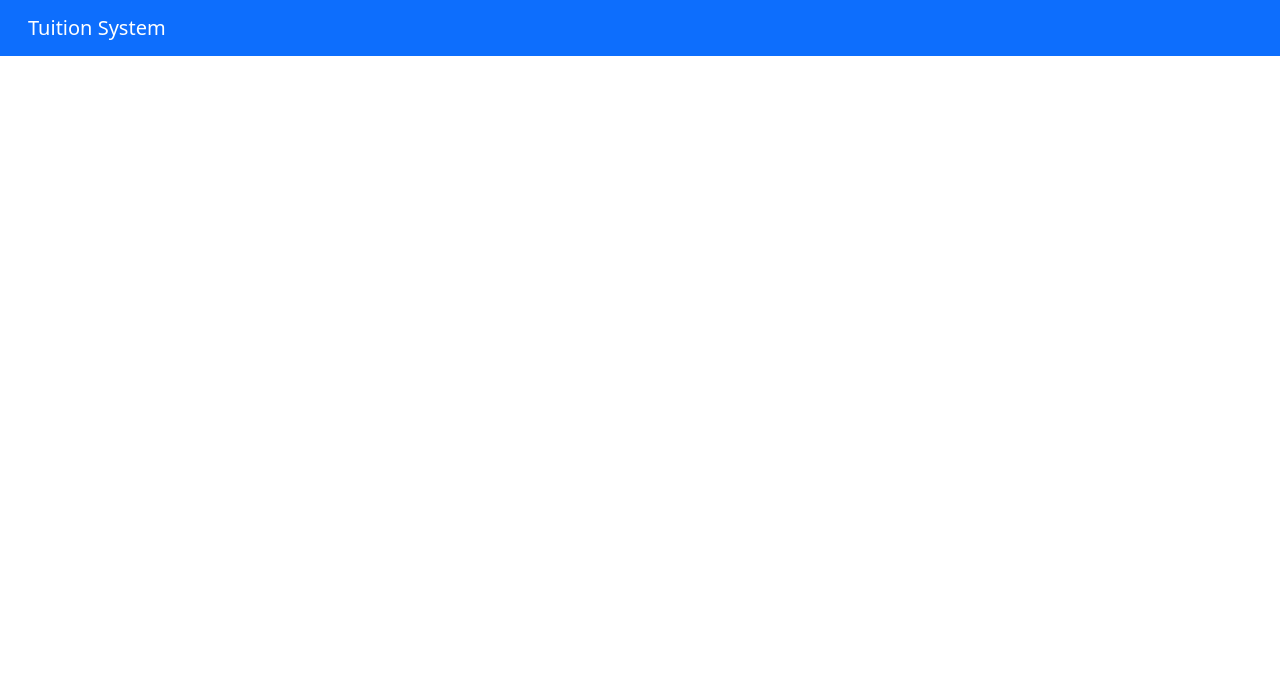
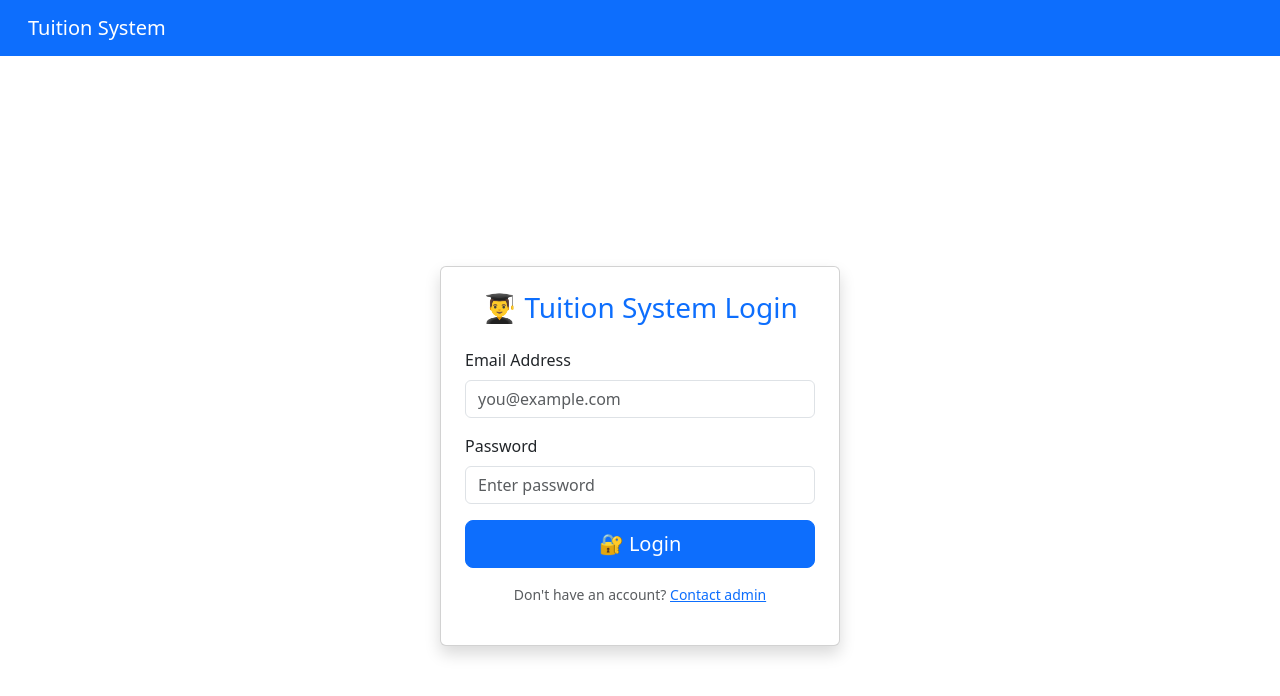
Before and after one commit to Thisumitha/tuition-management, a React (Vite) app: page /login in a window 1280 px wide. Before the commit this address had no page. Shown: the top 696 px of the page. Built offline with nearby package versions, Linux system fonts and the light colour scheme.

Commit message:
add login page and conect with dashboard

```diff
--- a/src/App.jsx
+++ b/src/App.jsx
@@ -7,6 +7,7 @@ import Report from "./pages/Report";
 import Registration from "./pages/Registration";
 import Shedular from "./pages/Shedular";
 import Navbar from "./components/Navbar";
+import Login from "./pages/login";
 function App() {
   return (
     <BrowserRouter>
@@ -20,6 +21,8 @@ function App() {
         <Route path="/attendance" element={<Attendance />} />
         <Route path="/report" element={<Report />} />
         <Route path="/shedular" element={<Shedular />} />
+        <Route path="/login" element={<Login />} />
+        {/* Add more routes as needed */}
 
 
       </Routes>
--- a/src/components/Navbar.jsx
+++ b/src/components/Navbar.jsx
@@ -1,6 +1,29 @@
-import { Link } from "react-router-dom";
+import { Link, useNavigate } from "react-router-dom";
+import { useEffect, useState } from "react";
 
 const Navbar = () => {
+  const [isLoggedIn, setIsLoggedIn] = useState(localStorage.getItem("loggedIn") === "true");
+  const navigate = useNavigate();
+
+  useEffect(() => {
+    const handleStorageChange = () => {
+      setIsLoggedIn(localStorage.getItem("loggedIn") === "true");
+    };
+
+    // ✅ Listen to login/logout changes
+    window.addEventListener("storage", handleStorageChange);
+
+    return () => {
+      window.removeEventListener("storage", handleStorageChange);
+    };
+  }, []);
+
+  const handleLogout = () => {
+    localStorage.removeItem("loggedIn");
+    window.dispatchEvent(new Event("storage")); // 🔄 notify state change
+    navigate("/login");
+  };
+
   return (
     <nav className="navbar navbar-expand-lg navbar-dark bg-primary px-3">
       <div className="container-fluid">
@@ -11,6 +34,8 @@ const Navbar = () => {
 
         <div className="collapse navbar-collapse" id="navbarNav">
           <ul className="navbar-nav ms-auto">
+            {isLoggedIn ? (
+              <>
                 <li className="nav-item">
                   <Link className="nav-link" to="/">Dashboard</Link>
                 </li>
@@ -26,6 +51,19 @@ const Navbar = () => {
                 <li className="nav-item">
                   <Link className="nav-link" to="/payments">Payments</Link>
                 </li>
+                <li className="nav-item">
+                  <button className="btn btn-outline-light ms-3" onClick={handleLogout}>
+                    🔓 Sign Out
+                  </button>
+                </li>
+              </>
+            ) : (
+              <li className="nav-item">
+                <Link className="btn btn-light ms-3" to="/login">
+                  🔐 Sign In
+                </Link>
+              </li>
+            )}
           </ul>
         </div>
       </div>
--- /dev/null
+++ b/src/pages/Login.jsx
@@ -0,0 +1,79 @@
+import { useState } from "react";
+import { useNavigate } from "react-router-dom"; // ✅ Add this line
+
+const Login = () => {
+  const [formData, setFormData] = useState({
+    email: "",
+    password: "",
+  });
+
+  const navigate = useNavigate(); // ✅ Add this
+
+  const handleChange = (e) => {
+    const { name, value } = e.target;
+    setFormData((prev) => ({ ...prev, [name]: value }));
+  };
+
+  const handleSubmit = (e) => {
+    e.preventDefault();
+    if (formData.email === "admin@test.com" && formData.password === "1234") {
+      localStorage.setItem("loggedIn", "true");
+
+    // 🔄 Trigger login state update
+    window.dispatchEvent(new Event("storage"));
+      alert("✅ Login success!");
+      navigate("/"); // ✅ Redirect to Dashboard
+
+    } else {
+      alert("❌ Invalid credentials");
+    }
+  };
+
+  return (
+    <div className="container d-flex justify-content-center align-items-center vh-100">
+      <div className="card shadow p-4 w-100" style={{ maxWidth: "400px" }}>
+        <h3 className="text-center text-primary mb-4">👨‍🎓 Tuition System Login</h3>
+
+        <form onSubmit={handleSubmit}>
+          <div className="mb-3">
+            <label className="form-label">Email Address</label>
+            <input
+              type="email"
+              name="email"
+              className="form-control"
+              value={formData.email}
+              onChange={handleChange}
+              required
+              placeholder="you@example.com"
+            />
+          </div>
+
+          <div className="mb-3">
+            <label className="form-label">Password</label>
+            <input
+              type="password"
+              name="password"
+              className="form-control"
+              value={formData.password}
+              onChange={handleChange}
+              required
+              placeholder="Enter password"
+            />
+          </div>
+
+          <div className="d-grid mb-3">
+            <button type="submit" className="btn btn-primary btn-lg">
+              🔐 Login
+            </button>
+          </div>
+
+          <p className="text-center text-muted small">
+            Don't have an account? <a href="#">Contact admin</a>
+          </p>
+        </form>
+      </div>
+    </div>
+  );
+};
+
+export default Login;
```
Lines whose indentation alone changed are shown as unchanged.
